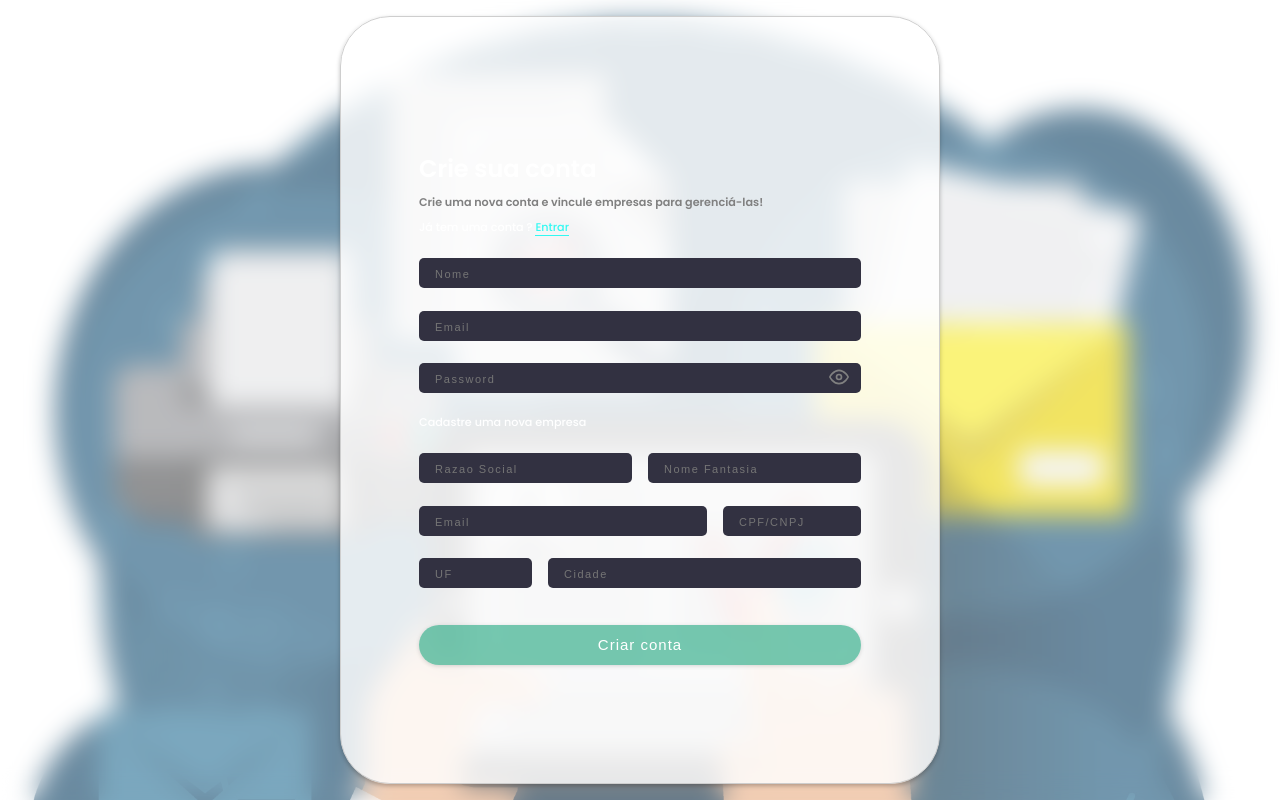
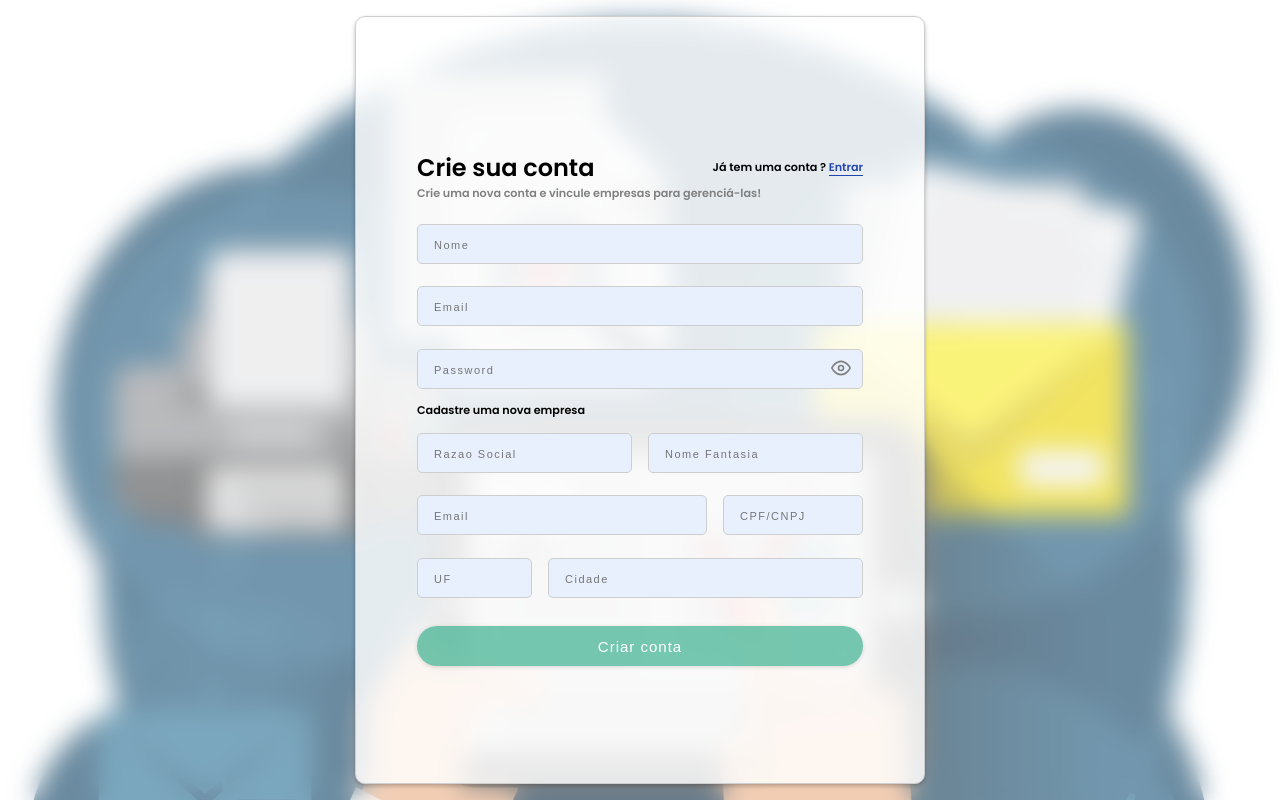
Before and after one commit to EriksJunior/app_contra_track, a Next.js app: page / in a window 1280 px wide. Both pictures are taken after a click on the element "cadastrar-se". Built offline with nearby package versions, Linux system fonts and the light colour scheme; no server answers.

Commit message:
refact: ajustado tela de login e criado outras rotas

```diff
--- /dev/null
+++ b/src/app/documents/page.tsx
@@ -0,0 +1,5 @@
+export default function Documents () {
+  return (
+    <p>Documents</p>
+  )
+}
--- /dev/null
+++ b/src/app/notifications/page.tsx
@@ -0,0 +1,5 @@
+export default function Notifications () {
+  return (
+    <p>Notifications</p>
+  )
+}
--- /dev/null
+++ b/src/app/profile/page.tsx
@@ -0,0 +1,5 @@
+export default function Profile () {
+  return (
+    <p>Profile</p>
+  )
+}
--- /dev/null
+++ b/src/app/reports/page.tsx
@@ -0,0 +1,5 @@
+export default function Reports () {
+  return (
+    <p>Reports</p>
+  )
+}
--- a/src/components/UI/Inputs/InputText/index.tsx
+++ b/src/components/UI/Inputs/InputText/index.tsx
@@ -18,6 +18,7 @@ interface Props {
   backColorInput?: string
   paddingInput?: string
   borderInput?: string
+  borderColorOnFocus?: string
   colorInput?: string
   isPassword?: boolean
 }
@@ -38,6 +39,7 @@ export function InputLabel({
   backColorInput,
   paddingInput,
   borderInput,
+  borderColorOnFocus,
   colorInput,
   isPassword = false
 }: Props) {
@@ -69,6 +71,7 @@ export function InputLabel({
           $backColor={backColorInput}
           $padding={paddingInput}
           $border={borderInput}
+          $borderColorOnFocus={borderColorOnFocus}
           $color={colorInput}
           $isPassword={isPassword}
           value={value || ""}
@@ -87,6 +90,7 @@ export function InputLabel({
           $backColor={backColorInput}
           $padding={paddingInput}
           $border={borderInput}
+          $borderColorOnFocus={borderColorOnFocus}
           $color={colorInput}
           value={value || ""}
           onInput={handleInput}
--- a/src/components/UI/Inputs/styles.ts
+++ b/src/components/UI/Inputs/styles.ts
@@ -9,6 +9,7 @@ interface StyledProps {
   $backColor?: string
   $padding?: string
   $border?: string
+  $borderColorOnFocus?: string
   $color?: string
 }
 
@@ -86,7 +87,10 @@ export const InputText = styled.input<StyledProps>`
 
   &:focus {
     transition: ease-in 0.1s all;
-    box-shadow: 0 0 2px 1px rgb(255, 255, 255);
+
+    ${props => props.$borderColorOnFocus && `
+      box-shadow: 0 0 2px 1px ${props.$borderColorOnFocus};
+    `}
   }
 
   &:required {
@@ -120,7 +124,7 @@ export const InputText = styled.input<StyledProps>`
         height: 45px;
         @media screen and (max-width: 1366px){
          & {
-           height: 30px;
+           height: 40px;
          }
 
         &::placeholder {
--- a/src/components/account/Forms/CreateAccount/index.tsx
+++ b/src/components/account/Forms/CreateAccount/index.tsx
@@ -20,27 +20,30 @@ export function CreateAccount({ toggle }: Props) {
   return (
     <L.Right>
       <div>
-        <L.CreateAccountText>Crie sua conta</L.CreateAccountText>
+        <div style={{display: 'flex', justifyContent: 'space-between', alignItems: 'center'}}>
+          <L.CreateAccountText>Crie sua conta</L.CreateAccountText>
 
-        <p style={{ fontSize: '0.7rem', marginTop: '0.5rem', color: 'gray' }}>
+          <p style={{ fontSize: '0.7rem', marginTop: '0', color: 'black' }} onClick={toggle}>
+            Já tem uma conta ? <span style={{ color: '#2246b1', borderBottom: 'solid 1px #2246b1', cursor: 'pointer' }}>Entrar</span>
+          </p>
+        </div>
+
+        <p style={{ fontSize: '0.7rem', marginTop: '0', color: 'gray' }}>
           Crie uma nova conta e vincule empresas para gerenciá-las!
-        </p>
-        <p style={{ fontSize: '0.7rem', marginTop: '0.5rem', color: 'white', fontWeight: 500 }} onClick={toggle}>
-          Já tem uma conta ? <span style={{ color: '#32f9f2', borderBottom: 'solid 1px #32f9f2', cursor: 'pointer' }}>Entrar</span>
         </p>
       </div>
 
-      <div style={{ display: 'flex', flexDirection: 'column', gap: '1.3rem' }}>
+      <L.ItemsCreateAccount>
         <SectionInputs>
           <Col gap="1.3rem">
             <Row>
               <InputLabel
                 name='name'
                 placeholder="Nome"
-                backColorInput="#323141"
-                borderInput="none"
+                backColorInput="#e8f0fe"
+                borderInput="solid 1px #cecece"
+                colorInput="black"
                 paddingInput="0 1rem"
-                colorInput="white"
                 isLarge
                 innerRef={refValidate.user.name}
                 value={account.user.name || ''}
@@ -52,10 +55,10 @@ export function CreateAccount({ toggle }: Props) {
               <InputLabel
                 name='login'
                 placeholder="Email"
-                backColorInput="#323141"
-                borderInput="none"
+                backColorInput="#e8f0fe"
+                borderInput="solid 1px #cecece"
+                colorInput="black"
                 paddingInput="0 1rem"
-                colorInput="white"
                 isLarge
                 innerRef={refValidate.user.login}
                 value={account.user.login || ''}
@@ -67,10 +70,10 @@ export function CreateAccount({ toggle }: Props) {
               <InputLabel
                 name='password'
                 placeholder="Password"
-                backColorInput="#323141"
-                borderInput="none"
+                backColorInput="#e8f0fe"
+                borderInput="solid 1px #cecece"
+                colorInput="black"
                 paddingInput="0 45px 0 1rem"
-                colorInput="white"
                 isLarge
                 isPassword
                 innerRef={refValidate.user.password}
@@ -92,10 +95,10 @@ export function CreateAccount({ toggle }: Props) {
                 <InputLabel
                   name='name'
                   placeholder="Razao Social"
-                  backColorInput="#323141"
-                  borderInput="none"
+                  backColorInput="#e8f0fe"
+                  borderInput="solid 1px #cecece"
+                  colorInput="black"
                   paddingInput="0 1rem"
-                  colorInput="white"
                   isLarge
                   innerRef={refValidate.company.name}
                   value={account.company.name || ''}
@@ -107,10 +110,10 @@ export function CreateAccount({ toggle }: Props) {
                 <InputLabel
                   name='tradeName'
                   placeholder="Nome Fantasia"
-                  backColorInput="#323141"
-                  borderInput="none"
+                  backColorInput="#e8f0fe"
+                  borderInput="solid 1px #cecece"
+                  colorInput="black"
                   paddingInput="0 1rem"
-                  colorInput="white"
                   isLarge
                   innerRef={refValidate.company.tradeName}
                   value={account.company.tradeName || ''}
@@ -124,10 +127,10 @@ export function CreateAccount({ toggle }: Props) {
                 <InputLabel
                   name='email'
                   placeholder="Email"
-                  backColorInput="#323141"
-                  borderInput="none"
+                  backColorInput="#e8f0fe"
+                  borderInput="solid 1px #cecece"
+                  colorInput="black"
                   paddingInput="0 1rem"
-                  colorInput="white"
                   isLarge
                   innerRef={refValidate.company.email}
                   value={account.company.email || ''}
@@ -139,10 +142,10 @@ export function CreateAccount({ toggle }: Props) {
                 <InputCpfCnpj
                   name='cpfCnpj'
                   placeholder="CPF/CNPJ"
-                  backColorInput="#323141"
-                  borderInput="none"
+                  backColorInput="#e8f0fe"
+                  borderInput="solid 1px #cecece"
+                  colorInput="black"
                   paddingInput="0 1rem"
-                  colorInput="white"
                   isLarge
                   innerRef={refValidate.company.cpfCnpj}
                   value={account.company.cpfCnpj || ''}
@@ -156,10 +159,10 @@ export function CreateAccount({ toggle }: Props) {
                 <InputLabel
                   name='uf'
                   placeholder="UF"
-                  backColorInput="#323141"
-                  borderInput="none"
+                  backColorInput="#e8f0fe"
+                  borderInput="solid 1px #cecece"
+                  colorInput="black"
                   paddingInput="0 1rem"
-                  colorInput="white"
                   isLarge
                   innerRef={refValidate.company.uf}
                   value={account.company.uf?.toUpperCase() || ''}
@@ -172,10 +175,10 @@ export function CreateAccount({ toggle }: Props) {
                 <InputLabel
                   name='cidade'
                   placeholder="Cidade"
-                  backColorInput="#323141"
-                  borderInput="none"
+                  backColorInput="#e8f0fe"
+                  borderInput="solid 1px #cecece"
+                  colorInput="black"
                   paddingInput="0 1rem"
-                  colorInput="white"
                   isLarge
                   innerRef={refValidate.company.cidade}
                   value={account.company.cidade || ''}
@@ -202,7 +205,7 @@ export function CreateAccount({ toggle }: Props) {
             click={createAccount}
           />
         </Row>
-      </div>
+      </L.ItemsCreateAccount>
     </L.Right>
   )
 }
--- a/src/components/account/Forms/CreateAccount/styles.ts
+++ b/src/components/account/Forms/CreateAccount/styles.ts
@@ -7,9 +7,6 @@ export const Right = styled.div`
   justify-content: center;
   gap: 1.3rem;
 
-  @media screen and (min-width: 1366px) {
-    width: 65%;
-  }
 
   @media screen and (max-width: 1020px) {
     height: 100%;
@@ -24,7 +21,8 @@ export const Right = styled.div`
 export const CreateAccountText = styled.p`
   margin: 0;
   font-size: 2rem;
-  color: white;
+  color: black;
+
 
   @media screen and (max-width: 1366px) {
     font-size: 1.5rem;
@@ -33,6 +31,16 @@ export const CreateAccountText = styled.p`
 
 export const TextAddCompany = styled.p`
   font-size: 0.7rem;
-  color: white;
-  font-weight: 500;
+  color: black;
 `
+
+export const ItemsCreateAccount = styled.div`
+  display: flex;
+  flex-direction: column;
+  gap: 0.8rem;
+
+  @media screen and (max-width: 600px){
+    overflow: auto;
+    padding: 0.5rem  0.5rem 1rem 0;
+  }
+`
--- a/src/components/account/Forms/Login/index.tsx
+++ b/src/components/account/Forms/Login/index.tsx
@@ -40,6 +40,7 @@ export function Login({ toggle }: Props) {
                 placeholder="Email"
                 backColorInput="#e8f0fe"
                 borderInput="solid 1px #cecece"
+                 borderColorOnFocus="rgb(157, 172, 242)"
                 paddingInput="0 1rem"
                 colorInput="black"
                 isLarge
@@ -54,6 +55,7 @@ export function Login({ toggle }: Props) {
                 placeholder="Password"
                 backColorInput="#e8f0fe"
                 borderInput="solid 1px #cecece"
+                borderColorOnFocus="rgb(157, 172, 242)"
                 paddingInput="0 45px 0 1rem"
                 colorInput="black"
                 isLarge
@@ -83,7 +85,7 @@ export function Login({ toggle }: Props) {
         </Row>
 
 
-        <Col gap="2rem">
+        <Col gap="1.3rem">
           <Row>
             <Button
               isLoginButton
@@ -91,11 +93,10 @@ export function Login({ toggle }: Props) {
               color="black"
               border="solid 1px #cecece"
               backgroundColor="transparent"
-              hoverColor="whitesmoke"
+              hoverColor="white"
               icon={<FcGoogle size={25} />}
             />
           </Row>
-
 
           <Row>
             <Button
--- a/src/components/account/Forms/Login/styles.ts
+++ b/src/components/account/Forms/Login/styles.ts
@@ -66,12 +66,10 @@ export const TextRecoverPass = styled.p`
   color: #2246b1;
   border-bottom: solid 1px #2246b1;
   cursor: pointer;
-  font-weight: 500;
 `
 
 export const TextAlert = styled.p`
   font-size: 0.7rem;
-  font-weight: 500;
   color: brown;
 `
 
@@ -79,7 +77,6 @@ export const TextCreateAccount = styled.p`
   font-size: 0.7rem;
   margin-top: 0.5rem;
   color: black;
-  font-weight: 500;
 
   span {
     color: #2246b1;
--- a/src/components/account/styles.ts
+++ b/src/components/account/styles.ts
@@ -23,9 +23,7 @@ export const Content = styled.div`
   align-items: center;
   padding: 1rem;
   backdrop-filter: blur( 13.5px );
-  -webkit-backdrop-filter: blur( 13.5px );
   background: rgba( 255, 255, 255, 0.35 );
-
 
   @media screen and (max-width: 1366px) {
     height: 100%;
@@ -103,17 +101,17 @@ export const ContentRight = styled.div`
   align-items: center;
   height: 100%;
   background-color: #ffffffd1;
-  border-radius: 50px;
+  border-radius: 10px;
   box-shadow: 0 2px 4px 0 rgba(0, 0, 0, 0.25);
   border: solid 1px #cecece!important;
   max-width: 600px;
 
   @media screen and (max-width: 1366px) {
-    width: 65%;
+    width: 570px;
     padding-top: 1rem;
   }
 
-  @media screen and (min-width: 1366px) {
+  @media screen and (min-width: 1367px) {
     width: 50%;
   }
 
```
Also changed, not shown: src/components/sidebar/index.tsx (+16 -4 lines).
